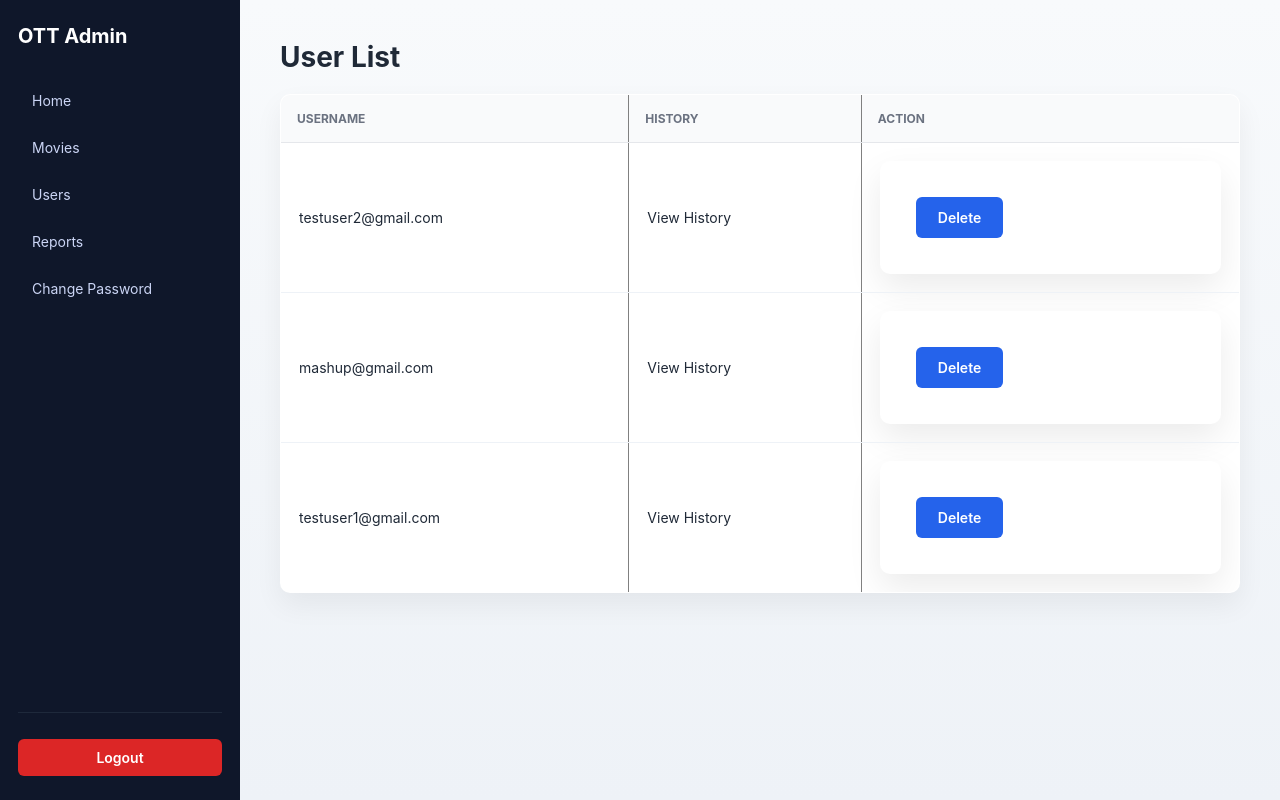
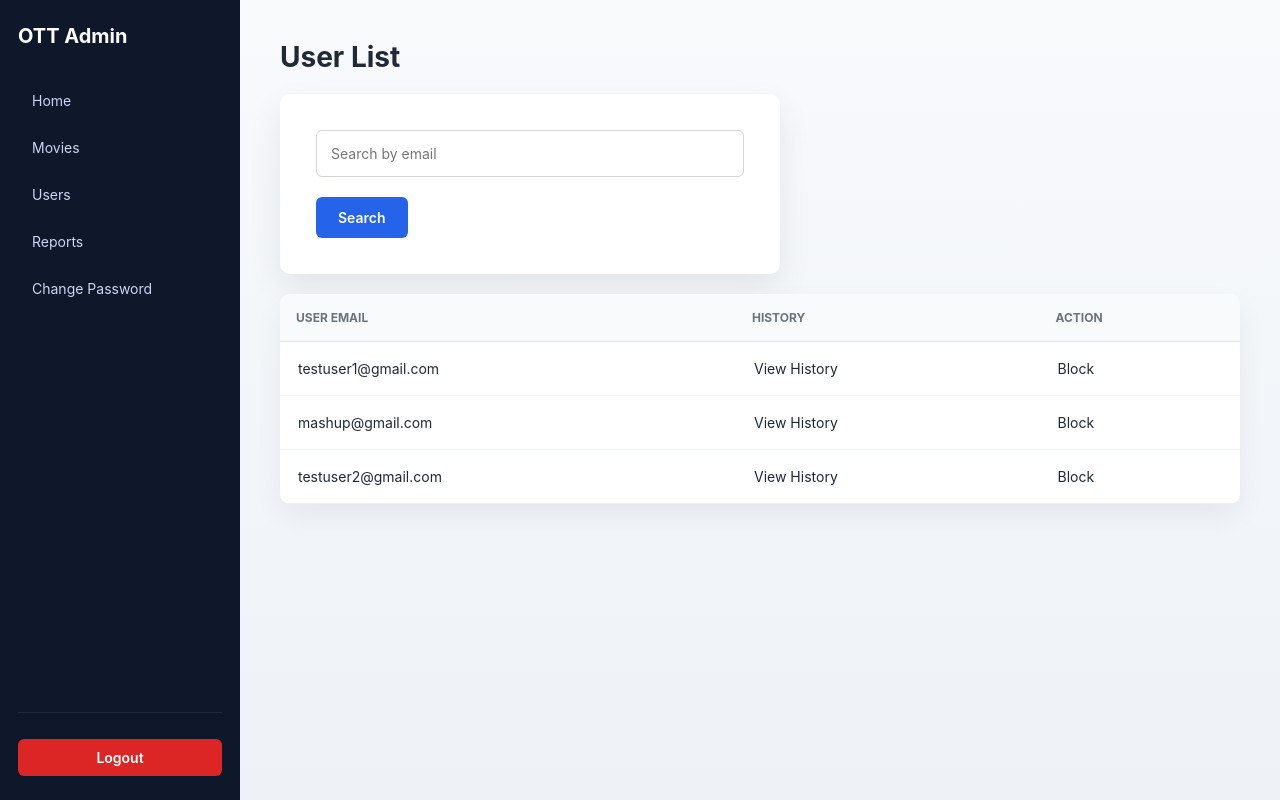
Before and after one commit to Anjana10022002/OTT-Streaming-Platform, a Django app: page /userlist/ in a window 1280 px wide. Run offline with Django 4.2, Linux system fonts and the light colour scheme; a user stored in the database is signed in; data comes from the database, SQL or seed files in the repository; both versions use the stored data as it was after the commit.

Commit message:
Updating admin side userlist page

```diff
--- a/Admin/admin/admin/urls.py
+++ b/Admin/admin/admin/urls.py
@@ -30,6 +30,7 @@ urlpatterns = [
     path('logout/', views.admin_logout, name='admin_logout'),
     path("movie/delete/<int:movie_id>/", views.delete_movie, name="delete_movie"),
     path("user/history/<int:user_id>/", views.user_history, name="user_history"),
+    path("user/toggle/<int:user_id>/", views.toggle_user_status, name="toggle_user"),
 
 
 ]
--- a/Admin/admin/adminApp/templates/userlist.html
+++ b/Admin/admin/adminApp/templates/userlist.html
@@ -2,11 +2,12 @@
 <html lang="en">
 <head>
     <meta charset="UTF-8">
-    <meta name="viewport" content="width={device-width}, initial-scale=1.0">
+    <meta name="viewport" content="width=device-width, initial-scale=1.0">
     <title>User List</title>
     {% load static %}
     <link rel="stylesheet" href="{% static 'style.css' %}">
 </head>
+
 <body>
 <div class="admin-layout">
 
@@ -14,32 +15,44 @@
 
     <main class="main-content">
         <h1>User List</h1>
+
+        <!-- Search -->
+        <form method="GET" class="search-box">
+            <input type="text" name="q" placeholder="Search by email"
+                   value="{{ query }}">
+            <button type="submit">Search</button>
+        </form>
+
+        <!-- Table -->
         <div class="table-wrapper">
-        <table border="1">
+            <table>
                 <thead>
                     <tr>
-                    <th>Username</th>
+                        <th>User Email</th>
                         <th>History</th>
                         <th>Action</th>
                     </tr>
                 </thead>
+
                 <tbody>
                 {% for user in users %}
                     <tr>
                         <td>{{ user.email }}</td>
+
+                        <!-- View History -->
                         <td>
-                    <a href="{% url 'user_history' user.id %}" class="action-btn">
+                            <a href="{% url 'user_history' user.id %}"
+                               class="action-btn">
                                 View History
                             </a>
                         </td>
+
+                        <!-- Block / Unblock -->
                         <td>
-                    <form method="POST" action="{% url 'delete_user' user.id %}">
-                        {% csrf_token %}
-                        <button class="danger-btn"
-                            onclick="return confirm('Delete this user?')">
-                            Delete
-                        </button>
-                    </form>
+                            <a href="{% url 'toggle_user' user.id %}"
+                               class="action-btn {% if not user.is_active %}danger-btn{% endif %}">
+                                {% if user.is_active %}Block{% else %}Unblock{% endif %}
+                            </a>
                         </td>
                     </tr>
                 {% empty %}
@@ -48,8 +61,9 @@
                     </tr>
                 {% endfor %}
                 </tbody>
+            </table>
+        </div>
 
-        </table>
     </main>
 </div>
 </body>
--- a/Admin/admin/adminApp/views.py
+++ b/Admin/admin/adminApp/views.py
@@ -6,6 +6,7 @@ from .models import User, Movie, WatchHistory
 from django.contrib.auth import authenticate, login
 from django.contrib.auth.decorators import login_required
 from django.contrib.auth import logout
+from django.shortcuts import get_object_or_404
 
 # def movielist_page(request):
 #     return render(request, './movielist.html')
@@ -56,17 +57,31 @@ def delete_movie(request, movie_id):
 
 @login_required(login_url="admin_login")
 def userlist_page(request):
-    users = User.objects.filter(is_admin=False).order_by("-id")
-    return render(request, "userlist.html", {"users": users})
+    query = request.GET.get("q", "")
+
+    users = User.objects.filter(is_admin=False)
+
+    if query:
+        users = users.filter(email__icontains=query)
+
+    return render(request, "userlist.html", {
+        "users": users,
+        "query": query
+    })
 
 @login_required(login_url="admin_login")
-def delete_movie(request, movie_id):
-    if request.method == "POST":
-        Movie.objects.filter(id=movie_id).delete()
-    return redirect("movielist")
-
+def toggle_user_status(request, user_id):
+    user = User.objects.get(id=user_id, is_admin=False)
+    user.is_active = not user.is_active
+    user.save()
+    return redirect("userlist")
 
 @login_required(login_url="admin_login")
 def user_history(request, user_id):
-    history = WatchHistory.objects.filter(user_id=user_id).select_related("movie_id")
-    return render(request, "userhistory.html", {"history": history})
+    history = WatchHistory.objects.filter(
+        user_id=user_id
+    ).select_related("movie_id")
+
+    return render(request, "userhistory.html", {
+        "history": history
+    })
```
Also changed, not shown: Admin/admin/adminApp/templates/userhistory.html (added, +30 -0 lines), Admin/admin/db.sqlite3. Lines whose indentation alone changed are shown as unchanged.
